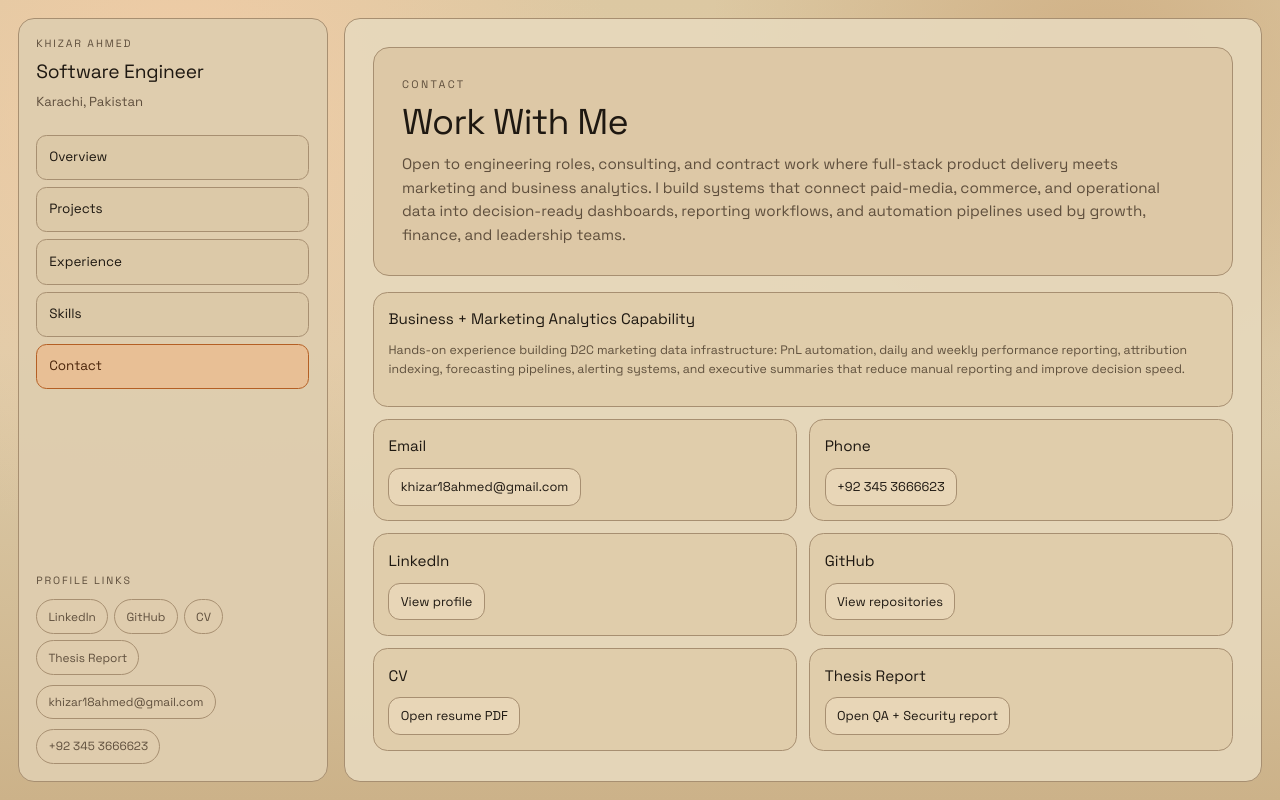
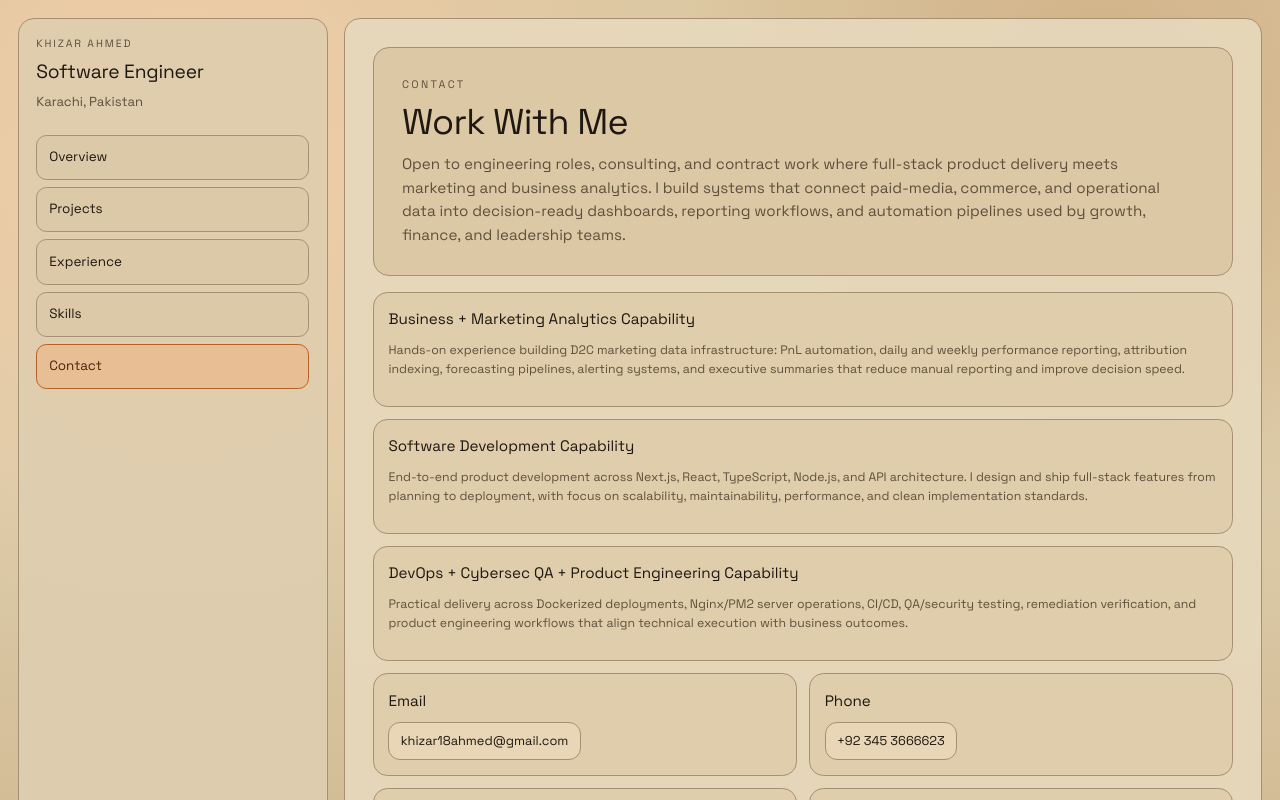
Before and after one commit to khizarahmedb/portfolio, a Next.js app: page /contact in a window 1280 px wide. Shown: the top 800 px of the page. Built offline with nearby package versions, Linux system fonts and the light colour scheme.

Commit message:
Refine contact capabilities and remove private project links

```diff
--- a/app/contact/page.tsx
+++ b/app/contact/page.tsx
@@ -23,6 +23,26 @@ export default function ContactPage() {
             PnL automation, daily and weekly performance reporting, attribution
             indexing, forecasting pipelines, alerting systems, and executive
             summaries that reduce manual reporting and improve decision speed.
+          </p>
+        </article>
+
+        <article className="contact-card contact-wide">
+          <h2>Software Development Capability</h2>
+          <p className="skills-description">
+            End-to-end product development across Next.js, React, TypeScript,
+            Node.js, and API architecture. I design and ship full-stack
+            features from planning to deployment, with focus on scalability,
+            maintainability, performance, and clean implementation standards.
+          </p>
+        </article>
+
+        <article className="contact-card contact-wide">
+          <h2>DevOps + Cybersec QA + Product Engineering Capability</h2>
+          <p className="skills-description">
+            Practical delivery across Dockerized deployments, Nginx/PM2 server
+            operations, CI/CD, QA/security testing, remediation verification,
+            and product engineering workflows that align technical execution
+            with business outcomes.
           </p>
         </article>
 
--- a/app/content/portfolio.ts
+++ b/app/content/portfolio.ts
@@ -327,12 +327,7 @@ export const projectCaseStudies: ProjectCaseStudy[] = [
       "PostgreSQL",
       "Scheduler workflows",
     ],
-    links: [
-      {
-        label: "GitHub repository",
-        href: "https://github.com/khizarahmedb/triplewhale-assistant",
-      },
-    ],
+    links: [],
   },
   {
     slug: "public-ai-config",
@@ -421,10 +416,6 @@ export const projectCaseStudies: ProjectCaseStudy[] = [
         label: "Live website",
         href: "https://munik.iba.edu.pk",
       },
-      {
-        label: "GitHub repository",
-        href: "https://github.com/khizarahmedb/munik",
-      },
     ],
   },
   {
@@ -465,17 +456,7 @@ export const projectCaseStudies: ProjectCaseStudy[] = [
       "Leaflet",
       "REST API development",
     ],
-    links: [
-      {
-        label: "GitHub repository",
-        href: "https://github.com/khizarahmedb/heystranger",
-      },
-      {
-        label: "Historical domain reference",
-        href: "https://ittefaq.com",
-        note: "Public domain behavior may differ from project deployment history.",
-      },
-    ],
+    links: [],
   },
   {
     slug: "api-scrapper",
@@ -515,12 +496,7 @@ export const projectCaseStudies: ProjectCaseStudy[] = [
       "Validation workflow design",
       "Frontend dashboard integration",
     ],
-    links: [
-      {
-        label: "GitHub repository",
-        href: "https://github.com/khizarahmedb/api-scrapper",
-      },
-    ],
+    links: [],
     confidentialityNote:
       "Tool usage is restricted to authorized security research contexts only.",
   },
@@ -569,10 +545,6 @@ export const projectCaseStudies: ProjectCaseStudy[] = [
         label: "Live website",
         href: "https://invader.shop",
       },
-      {
-        label: "GitHub repository",
-        href: "https://github.com/khizarahmedb/invader_shop",
-      },
     ],
   },
   {
@@ -613,12 +585,7 @@ export const projectCaseStudies: ProjectCaseStudy[] = [
       "Auth and authorization",
       "API route architecture",
     ],
-    links: [
-      {
-        label: "GitHub repository",
-        href: "https://github.com/khizarahmedb/rocklist",
-      },
-    ],
+    links: [],
   },
   {
     slug: "decentralized-insurance-fyp",
```
